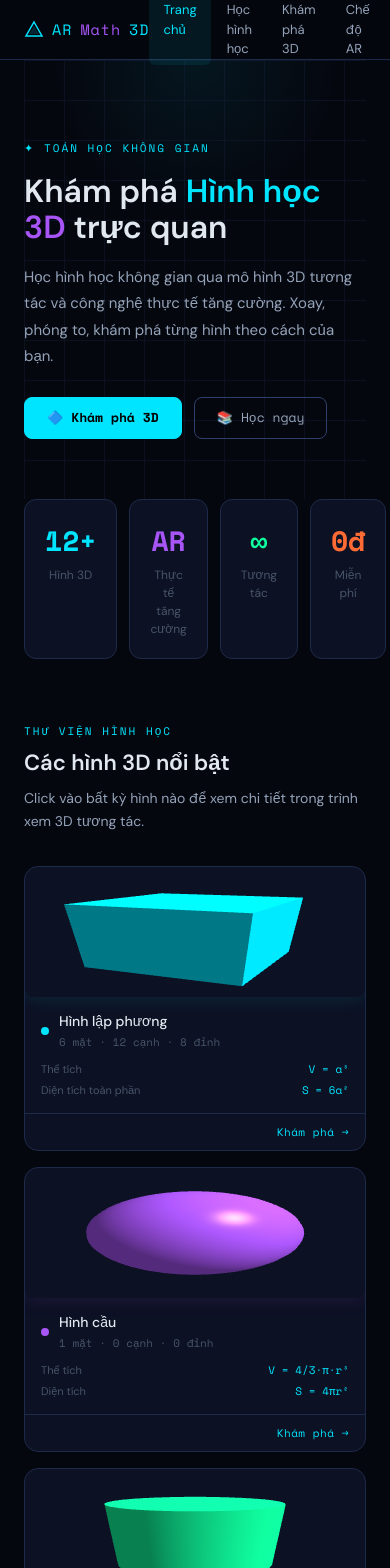
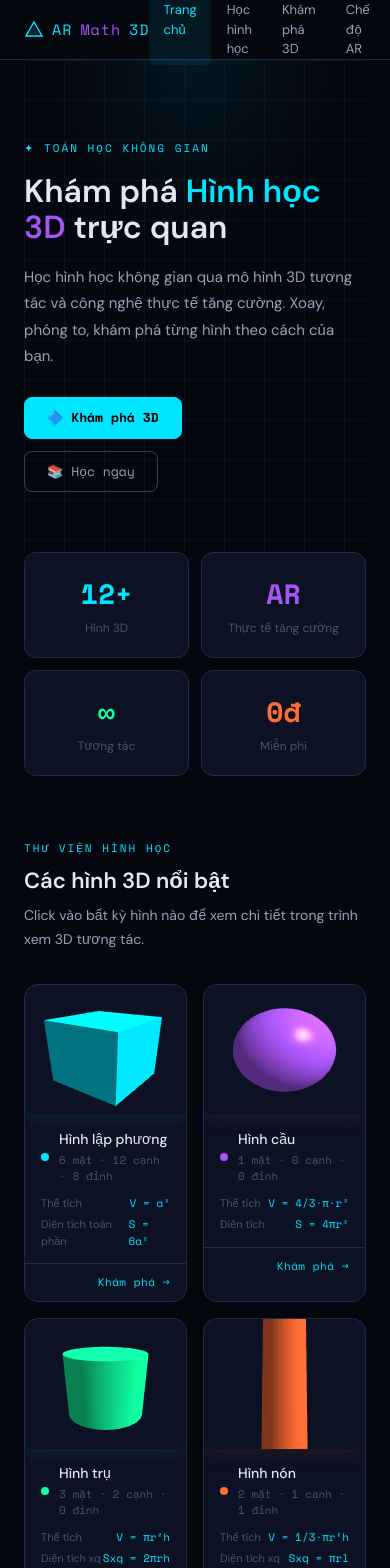
Before and after one commit to dptrung0310/ar-geometry, a React (Vite) app in the folder frontend/: page / in a window 390 px wide. Shown: the top 1568 px of the page. Built offline with nearby package versions, Linux system fonts and the light colour scheme.

Commit message:
style: add responsive layouts for mobile and tablet

```diff
--- a/frontend/src/pages/ARPage.jsx
+++ b/frontend/src/pages/ARPage.jsx
@@ -50,7 +50,7 @@ export default function ARPage() {
         </div>
       </div>
 
-      <div style={styles.stepsGrid}>
+      <div style={styles.stepsGrid} className="steps-grid">
         {AR_STEPS.map((step) => (
           <div key={step.num} style={styles.stepCard}>
             <div style={styles.stepNum}>{step.num}</div>
--- a/frontend/src/pages/AboutPage.jsx
+++ b/frontend/src/pages/AboutPage.jsx
@@ -33,9 +33,13 @@ export default function AboutPage() {
 
       <section style={styles.section}>
         <div style={styles.sectionTitle}>Công nghệ sử dụng</div>
-        <div style={styles.techGrid}>
+        <div style={styles.techGrid} className="tech-grid">
           {TECH.map((t) => (
-            <div key={t.name} style={styles.techCard}>
+            <div
+              key={t.name}
+              style={styles.techCard}
+              className="tech-card-hover"
+            >
               <div
                 style={{ ...styles.techIcon, background: t.bg, color: t.color }}
               >
@@ -56,7 +60,11 @@ export default function AboutPage() {
           {ROADMAP.map((item, i) => {
             const s = STATUS_STYLE[item.status];
             return (
-              <div key={i} style={styles.roadmapItem}>
+              <div
+                key={i}
+                style={styles.roadmapItem}
+                className="roadmap-item-hover"
+              >
                 <div
                   style={{
                     ...styles.roadmapDot,
--- a/frontend/src/pages/ExplorePage.jsx
+++ b/frontend/src/pages/ExplorePage.jsx
@@ -10,7 +10,7 @@ export default function ExplorePage() {
         title="Trình xem hình học 3D"
         desc="Kéo để xoay · Chọn hình từ danh sách · Tùy chỉnh hiển thị theo ý muốn"
       />
-      <div style={styles.layout}>
+      <div style={styles.layout} className="explore-layout">
         <div style={styles.viewerCol}>
           <ThreeViewer />
         </div>
--- a/frontend/src/pages/HomePage.jsx
+++ b/frontend/src/pages/HomePage.jsx
@@ -31,7 +31,7 @@ export default function HomePage() {
             Học hình học không gian qua mô hình 3D tương tác và công nghệ thực
             tế tăng cường. Xoay, phóng to, khám phá từng hình theo cách của bạn.
           </p>
-          <div style={styles.heroBtns}>
+          <div style={styles.heroBtns} className="hero-btns">
             <Button onClick={() => navigate("/explore")}>🔷 Khám phá 3D</Button>
             <Button variant="secondary" onClick={() => navigate("/learn")}>
               📚 Học ngay
@@ -40,7 +40,7 @@ export default function HomePage() {
         </div>
       </section>
 
-      <section style={styles.statsSection}>
+      <section style={styles.statsSection} className="stats-grid">
         {STATS.map((s) => (
           <div key={s.label} style={styles.statCard}>
             <div style={{ ...styles.statVal, color: s.color }}>{s.val}</div>
@@ -55,7 +55,7 @@ export default function HomePage() {
           title="Các hình 3D nổi bật"
           desc="Click vào bất kỳ hình nào để xem chi tiết trong trình xem 3D tương tác."
         />
-        <div style={styles.shapeGrid}>
+        <div style={styles.shapeGrid} className="shape-grid">
           {SHAPES.map((shape) => (
             <ShapeCard key={shape.id} shape={shape} />
           ))}
--- a/frontend/src/styles/globals.css
+++ b/frontend/src/styles/globals.css
@@ -88,6 +88,120 @@ input[type="range"]::-webkit-slider-thumb {
   cursor: pointer;
 }
 
+@media (max-width: 768px) {
+  .explore-layout {
+    grid-template-columns: 1fr !important;
+    height: auto !important;
+  }
+
+  .stats-grid {
+    grid-template-columns: repeat(2, 1fr) !important;
+  }
+
+  .shape-grid {
+    grid-template-columns: repeat(auto-fill, minmax(160px, 1fr)) !important;
+  }
+
+  .steps-grid {
+    grid-template-columns: 1fr 1fr !important;
+  }
+
+  .tech-grid {
+    grid-template-columns: 1fr !important;
+  }
+
+  .nav-links {
+    gap: 0 !important;
+  }
+}
+
+@media (max-width: 480px) {
+  .stats-grid {
+    grid-template-columns: repeat(2, 1fr) !important;
+  }
+
+  .steps-grid {
+    grid-template-columns: 1fr !important;
+  }
+
+  .hero-btns {
+    flex-direction: column !important;
+    align-items: flex-start !important;
+  }
+}
+
+.shape-card-hover {
+  transition:
+    transform 0.25s,
+    border-color 0.25s,
+    box-shadow 0.25s !important;
+}
+.shape-card-hover:hover {
+  transform: translateY(-4px);
+  border-color: var(--border2) !important;
+  box-shadow: 0 8px 32px rgba(0, 0, 0, 0.4);
+}
+
+.lesson-card-hover {
+  transition:
+    border-color 0.2s,
+    background 0.2s !important;
+}
+.lesson-card-hover:hover {
+  border-color: var(--border2) !important;
+  background: var(--card2) !important;
+}
+
+.tech-card-hover {
+  transition:
+    border-color 0.2s,
+    transform 0.2s !important;
+}
+.tech-card-hover:hover {
+  border-color: var(--border2) !important;
+  transform: translateY(-2px);
+}
+
+.page-enter {
+  animation: fadeIn 0.3s ease forwards;
+}
+
+@keyframes fadeIn {
+  from {
+    opacity: 0;
+    transform: translateY(8px);
+  }
+  to {
+    opacity: 1;
+    transform: translateY(0);
+  }
+}
+
+.roadmap-item-hover {
+  transition: background 0.2s !important;
+}
+.roadmap-item-hover:hover {
+  background: var(--card2) !important;
+}
+
+.btn-primary:hover {
+  opacity: 0.88;
+  transform: translateY(-1px);
+}
+.btn-secondary:hover {
+  border-color: var(--border2) !important;
+  color: var(--text) !important;
+}
+.btn-purple:hover {
+  opacity: 0.85;
+}
+
+@keyframes spin {
+  to {
+    transform: rotate(360deg);
+  }
+}
+
 @tailwind base;
 @tailwind components;
 @tailwind utilities;
```
